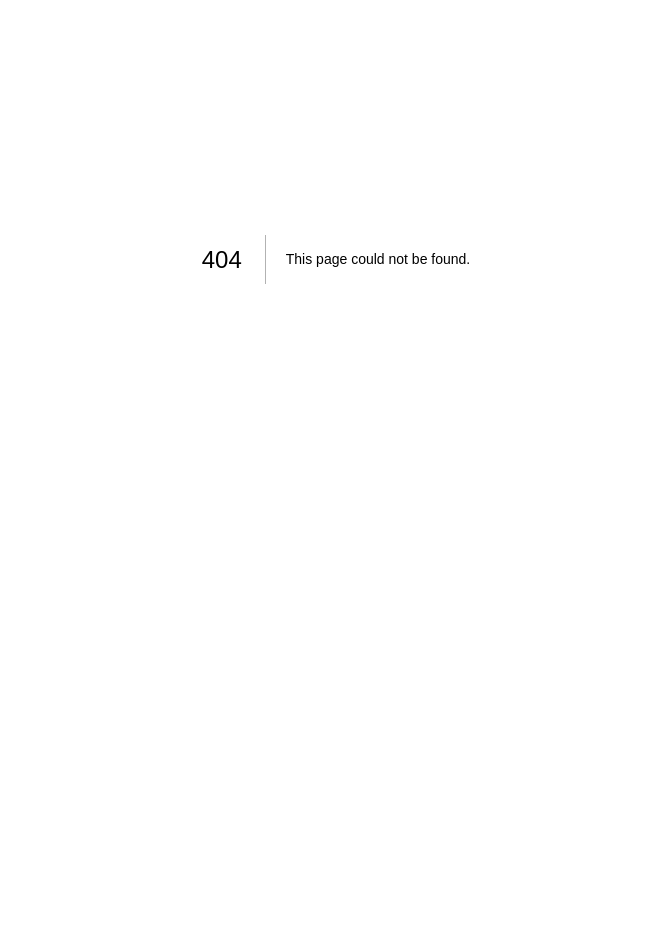
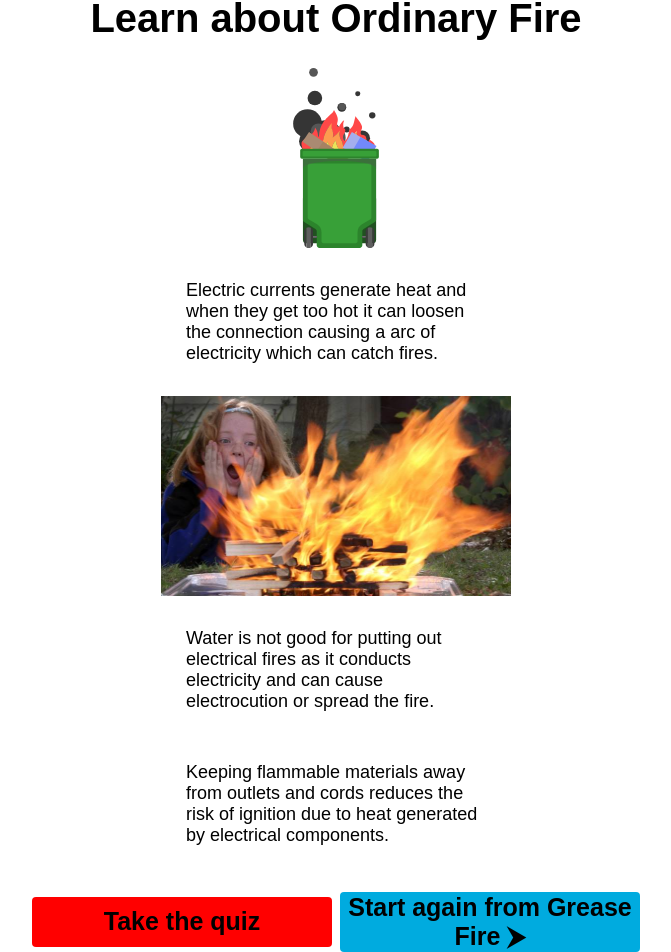
Before and after one commit to Patrickhuiwork/TeamProject, a Next.js app: page /learningOrdinary in a window 1280 px wide. Before the commit this address had no page. Shown: the part 223-1175 px from the top of the page, without its empty margins (304-975 px from the left). Before the commit the page ends 882 px from the top, so only its background shows below. Built offline with nearby package versions, Linux system fonts and the light colour scheme.

Commit message:
learning pages adding

```diff
--- a/components/Bluebutton/Bluebutton.module.css
+++ b/components/Bluebutton/Bluebutton.module.css
@@ -9,7 +9,7 @@
     font-family: 'Poppins Semi-Bold', sans-serif;
     font-weight: 600;
     width: 300px;
-    height: 50px;
+    height: 60px;
   }
 
   .button:hover {
--- a/pages/Quizzes.js
+++ b/pages/Quizzes.js
@@ -14,14 +14,14 @@ export default function Quizzes() {
       </Head>
       <main className={styles.main}>
         <h1>Quizzes</h1>
-        <p className={styles.description}>Try one of our quizzes to asses your knowledge on different kinds of fires!</p>
+        <h2>Try one of our quizzes to asses your knowledge on different kinds of fires!</h2>
         <div className={styles.threeoptions}>
             <div className={styles.quizcontainer}>
                 <img src='/illustrations/electric fire.svg' className={styles.illustration}/>
                 <Bluebutton>Electrical Fire</Bluebutton>
             </div>
             <div className={styles.quizcontainer}>
-                <img src='/illustrations/greasefire.svg' className={styles.illustration}/>
+                <img src='/illustrations/grease fire.svg' className={styles.illustration}/>
                 <Bluebutton>Grease Fire</Bluebutton>
             </div>
             <div className={styles.quizcontainer}>
--- a/pages/learningFireCause.js
+++ b/pages/learningFireCause.js
@@ -50,7 +50,7 @@ export default function LearningFireCause() {
 
                 <div>
                     <h3>Do you know?</h3>
-                    <Image src='/imagery/fire-causes/top fire causes.jpg' width='300' height='400' />
+                    <Image src='/imagery/fire-causes/top fire causes.jpg' width='300' height='300' />
                 </div>
             </main>
         </>
--- /dev/null
+++ b/pages/learningOrdinary.js
@@ -0,0 +1,42 @@
+import Head from 'next/head'
+import Image from 'next/image'
+import Link from 'next/link'
+import styles from '@/styles/learning3FireType.module.css'
+import ReturnIcon from '@/components/returnIcon'
+import Bluebutton from '@/components/Bluebutton'
+import Button from '@/components/Button'
+import Redbutton from '@/components/Redbutton'
+
+
+export default function LearningOrdinary() {
+    return (
+      <>
+        <Head>
+          <title>Learning about Ordinary Fire</title>
+          <meta name="description" content="Generated by create next app" />
+          <meta name="viewport" content="width=device-width, initial-scale=1" />
+          <link rel="icon" href="/favicon.ico" />
+        </Head>
+
+        <Link href='/learning'><ReturnIcon/></Link>
+
+
+        <main className={styles.main}>
+            <h1>Learn about Ordinary Fire</h1>
+            <img src='/illustrations/ordinary fire.svg' className={styles.illustration} />
+            <p className={styles.description}>Electric currents generate heat and when they get too hot it can loosen the connection causing a arc of electricity which can catch fires.</p>
+            <Image src='/imagery/fire-causes/kid-with-fire.jpg' width='350' height='200'/>
+            <p className={styles.description}>Water is not good for putting out electrical fires as it conducts electricity and can cause electrocution or spread the fire.</p>
+            <p className={styles.description2}>Keeping flammable materials away from outlets and cords reduces the risk of ignition due to heat generated by electrical components.</p>
+
+            <div className={styles.buttons}>
+                <Redbutton>Take the quiz</Redbutton>
+                <Link href='/learningGrease'><Bluebutton>Start again from Grease Fire ⮞</Bluebutton></Link>
+
+            </div>
+
+
+        </main>
+      </>
+    )
+  }
--- a/styles/globals.css
+++ b/styles/globals.css
@@ -26,6 +26,11 @@ body {
   background-color: var(--primary-color);
 }
 
+/*Logo hover*/
+.logo:hover {
+  background-color: #fd9996;
+  cursor: pointer;
+}
 
 /*Fonts*/
 
--- /dev/null
+++ b/styles/learning3FireType.module.css
@@ -0,0 +1,48 @@
+.main {
+    display: flex;
+    flex-direction: column;
+    justify-content: space-between;
+    align-items: center;
+
+}
+
+
+.illustration {
+    width: 180px;
+    height: 180px;
+    object-fit: contain;
+}
+
+.description {
+    font-size: 18px;
+    text-align: left;
+    width: 300px;
+    margin-top: 2rem;
+    margin-bottom: 2rem;
+}
+
+
+
+.description2 {
+    font-size: 18px;
+    text-align: left;
+    width: 300px;
+}
+
+.picture {
+    border-radius: 30px;
+}
+
+.buttons {
+    display: flex;
+    height: 100px;
+    gap: 0.5rem;
+    align-items: center;
+    justify-content: space-between;
+}
+
+@media only screen and (max-width: 768px) {
+    .buttons {
+        width: 340px;
+    }
+}
```
Also changed, not shown: pages/learning.js (+5 -4 lines), pages/learningElectric.js (+6 -6 lines), pages/learningGrease.js (added, +42 -0 lines), styles/learningElectric.module.css (deleted, +0 -40 lines), public/illustrations/grease fire.svg (renamed from public/illustrations/greasefire.svg).
